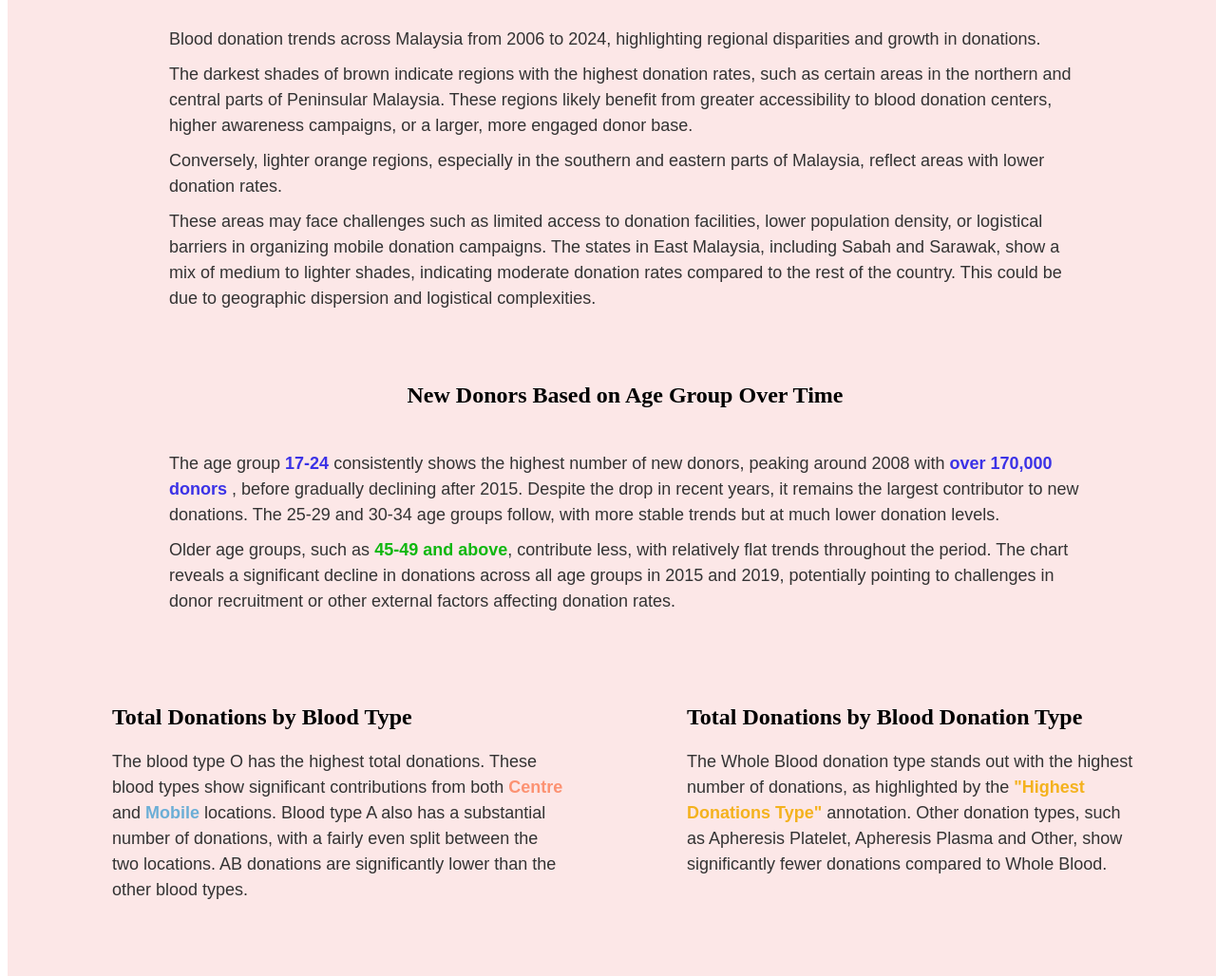
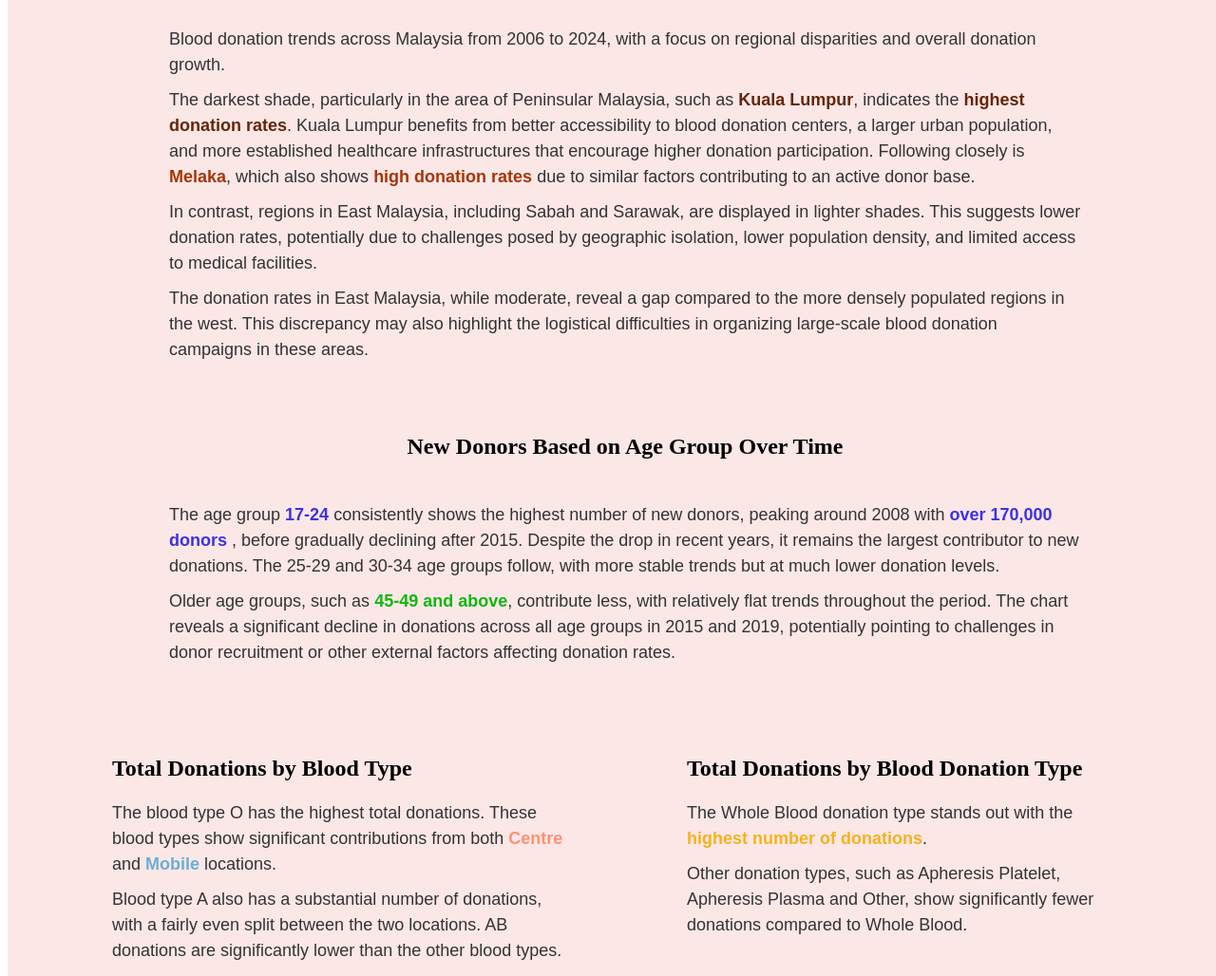
Before and after one commit to meihui03/fit3179_a2, a plain HTML site: page index.html in a window 1280 px wide. Shown: the part 146-1174 px from the top of the page at 95% size. Drawn offline with Linux system fonts and the light colour scheme; a script that the page names is missing.

Commit message:
add colour coded text

```diff
--- a/idioms.css
+++ b/idioms.css
@@ -104,6 +104,16 @@
     font-weight: bold;
 }
 
+.darkbrown-text {
+    color: #662506;
+    font-weight: bold;
+}
+
+.brown-text {
+    color: #a63603;
+    font-weight: bold;
+}
+
 .left-aligned-container {
     width: 80%;              /* Set the width of the container */
     margin: auto;
--- a/index.html
+++ b/index.html
@@ -19,11 +19,16 @@
 
 
         <div class="left-aligned-container">
-            <p>Blood donation trends across Malaysia from 2006 to 2024, highlighting regional disparities and growth in donations.</p>
-            <p>The darkest shades of brown indicate regions with the highest donation rates, such as certain areas in the northern and central parts of Peninsular Malaysia. These regions likely benefit from greater accessibility to blood donation centers, higher awareness campaigns, or a larger, more engaged donor base.</p>
-            <p>Conversely, lighter orange regions, especially in the southern and eastern parts of Malaysia, reflect areas with lower donation rates.</p>
-            <p>These areas may face challenges such as limited access to donation facilities, lower population density, or logistical barriers in organizing mobile donation campaigns. The states in East Malaysia, including Sabah and Sarawak, show a mix of medium to lighter shades, indicating moderate donation rates compared to the rest of the country. This could be due to geographic dispersion and logistical complexities.</p>
+            <p>Blood donation trends across Malaysia from 2006 to 2024, with a focus on regional disparities and overall donation growth.</p>
+
+            <p>The darkest shade, particularly in the area of Peninsular Malaysia, such as <span class="darkbrown-text">Kuala Lumpur</span>, indicates the <span class="darkbrown-text">highest donation rates</span>. Kuala Lumpur benefits from better accessibility to blood donation centers, a larger urban population, and more established healthcare infrastructures that encourage higher donation participation. Following closely is <span class="brown-text">Melaka</span>, which also shows <span class="brown-text">high donation rates</span> due to similar factors contributing to an active donor base.</p>
+
+            <p>In contrast, regions in East Malaysia, including Sabah and Sarawak, are displayed in lighter shades. This suggests lower donation rates, potentially due to challenges posed by geographic isolation, lower population density, and limited access to medical facilities.</p>
+
+            <p>The donation rates in East Malaysia, while moderate, reveal a gap compared to the more densely populated regions in the west. This discrepancy may also highlight the logistical difficulties in organizing large-scale blood donation campaigns in these areas.</p>
+
         </div>
+
 
         <div id="choropleth_map"></div>
 
@@ -44,14 +49,17 @@
             <div class="left-text">
                 <h2>Total Donations by Blood Type</h2>
                 <p>The blood type O has the highest total donations. These blood types show significant contributions from both <span class="cream-text">Centre</span> and <span class="lightblue-text">Mobile</span> locations.
-                Blood type A also has a substantial number of donations, with a fairly even split between the two locations.
-                AB donations are significantly lower than the other blood types.</p>
+                </p>
+                <p>
+                    Blood type A also has a substantial number of donations, with a fairly even split between the two locations.
+                AB donations are significantly lower than the other blood types.
+                </p>
             </div>
 
             <div class="right-text">
                 <h2>Total Donations by Blood Donation Type</h2>
-                <p>The Whole Blood donation type stands out with the highest number of donations, as highlighted by the <span class="yellow-text">"Highest Donations Type"</span> annotation.
-                Other donation types, such as Apheresis Platelet, Apheresis Plasma and Other, show significantly fewer donations compared to Whole Blood.</p>
+                <p> The Whole Blood donation type stands out with the <span class="yellow-text">highest number of donations</span>.</p>
+                <p>Other donation types, such as Apheresis Platelet, Apheresis Plasma and Other, show significantly fewer donations compared to Whole Blood.</p>
             </div>
         </div>
 
```
